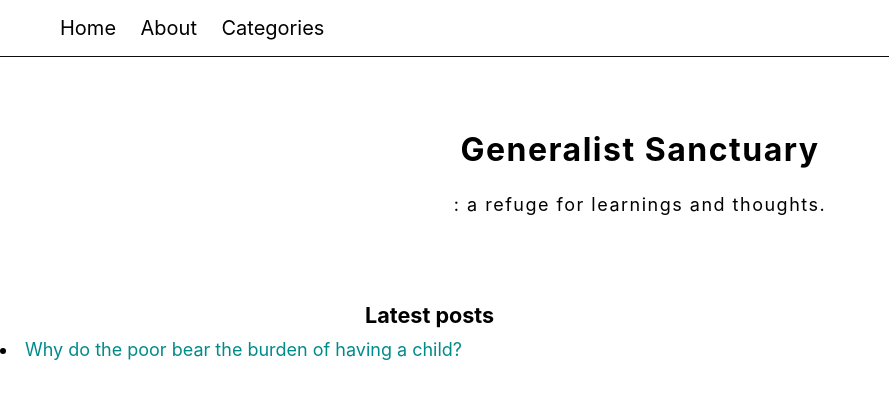
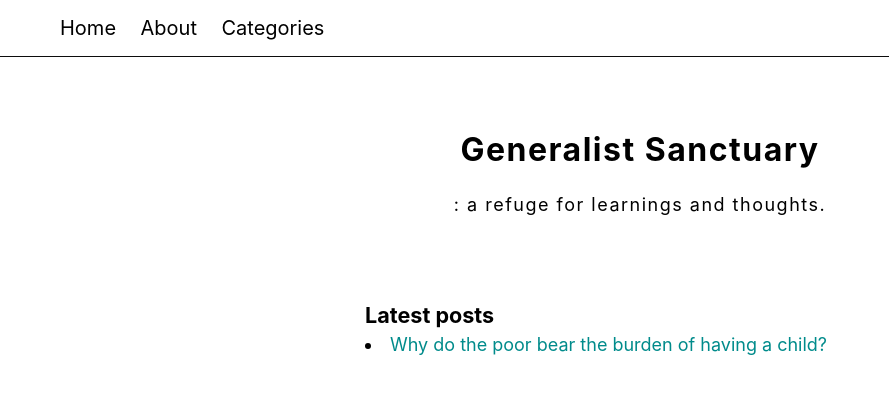
Before and after one commit to generalistsanctuary/generalistsanctuary.github.io, a Jekyll site: the page built from index.html, in a window 1280 px wide. Shown: the top 399 px of the page, without its empty margins (0-889 px from the left). Built offline with Jekyll 4.4.1, drawn with Linux system fonts in a browser that asks for light colours.

Commit message:
Update style.css

```diff
--- a/styles/style.css
+++ b/styles/style.css
@@ -34,8 +34,10 @@ nav a{
     padding-left: 20px;
 }
 .postsList{
-    line-height: 1.8;
-    font-size: 18px;
+    max-width: 550px;
+  margin: 0 auto;
+  padding: 0 10%;
+  font-size: 18px;
 }
 .postsList a:link {
     text-decoration: none;
```
